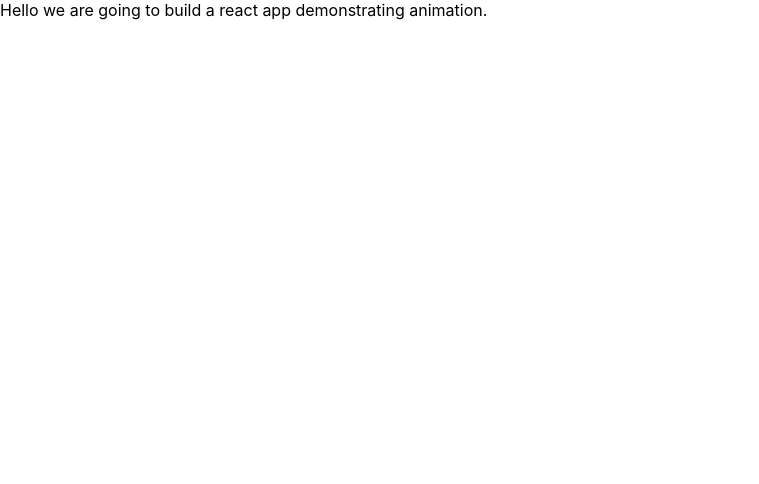
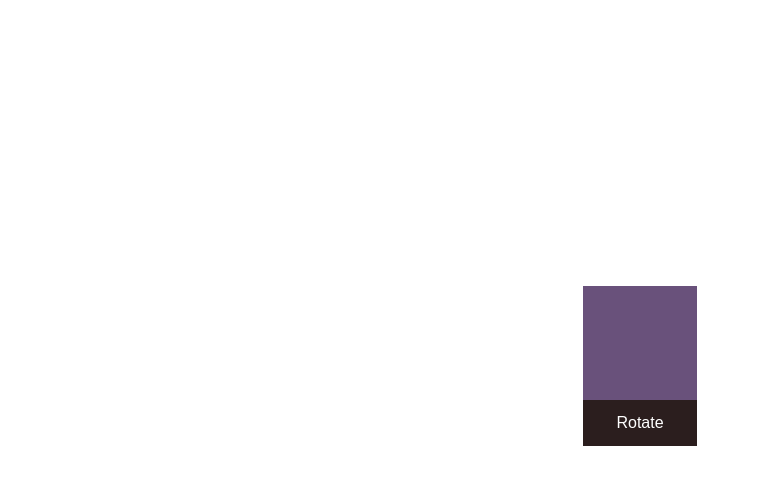
Before and after one commit to Anwesh43/card-move-rotate-ts-, a React (Create React App) app: page / in a window 1280 px wide. Shown: the top 484 px of the page, without its empty margins (0-759 px from the left). Built offline with nearby package versions, Linux system fonts and the light colour scheme.

Commit message:
adding components and style fixes

```diff
--- a/src/App.tsx
+++ b/src/App.tsx
@@ -1,10 +1,11 @@
 import React from 'react';
+import Container from './components/Container';
 
 
 function App() {
   return (
     <div>
-      Hello we are going to build a react app demonstrating animation.
+      <Container/>
     </div>
   );
 }
--- /dev/null
+++ b/src/components/Box.tsx
@@ -0,0 +1,15 @@
+import React, { useEffect } from "react";
+import AnimatedProp from "./AnimatedProp";
+import { useOnLoad, useStyle } from "../hooks";
+import withContext from "../hoc/withContext";
+
+const Box : React.FC<AnimatedProp> = (prop : AnimatedProp) => {
+    const {boxStyle} = useStyle(prop.w, prop.h, prop.scale)
+    useOnLoad(prop.start)
+    return (
+        <div style = {boxStyle()}>
+        </div>
+    )
+}
+
+export default withContext(Box)
--- /dev/null
+++ b/src/components/Button.tsx
@@ -0,0 +1,16 @@
+import React, { useEffect } from "react";
+import AnimatedProp from "./AnimatedProp";
+import { useOnLoad, useStyle } from "../hooks";
+import withContext from "../hoc/withContext";
+
+const Button : React.FC<AnimatedProp> = (prop : AnimatedProp) => {
+    const {buttonStyle} = useStyle(prop.w, prop.h, prop.scale)
+    useOnLoad(prop.start)
+    return (
+        <button style = {buttonStyle()}>
+            Rotate
+        </button>
+    )
+}
+
+export default withContext(Button)
--- a/src/components/Container.tsx
+++ b/src/components/Container.tsx
@@ -0,0 +1,18 @@
+import React from "react";
+import AnimatedProp from "./AnimatedProp";
+import { useStyle } from "../hooks";
+import Box from "./Box";
+import Button from "./Button";
+import withContext from "../hoc/withContext";
+
+const Container : React.FC<AnimatedProp> = (prop : AnimatedProp) => {
+    const {containerStyle} = useStyle(prop.w, prop.h, prop.scale)
+    return (
+        <div style = {containerStyle()}>
+            <Box/>
+            <Button/>
+        </div>
+    )
+}
+
+export default withContext(Container)
--- a/src/hooks.ts
+++ b/src/hooks.ts
@@ -61,14 +61,14 @@ export interface UseStyleProp {
 }
 
 export const useStyle = (w : number, h : number, scale : number) : UseStyleProp => {
-    const size : number = Math.min(w, h) / 10
+    const size : number = Math.min(w, h) / 7
     const position = 'absolute'
     const x : number = w / 2
     const y : number = h / 2
     return {
         boxStyle() : CSSProperties {
             const left = `${-size / 2}px`
-            const top = `${-h / 2 + (h / 2 - size) * scale}px`
+            const top = `${ -size + (-h / 2) * (1 - scale)}px`
             const width = `${size}px`
             const height = `${size}px`
             const background = `#69517B`
@@ -96,13 +96,15 @@ export const useStyle = (w : number, h : number, scale : number) : UseStyleProp
             const left = `${w / 2 - (w / 2 + size / 2) * scale}px`
             const top = `0px`
             const width = `${size}px`
-            const height = `${size / 8}px`
+            const height = `${size / 2.5}px`
             const color = 'white'
-            const fontSize = '20px'
+            const fontSize = '16px'
             const background = `#2B1E1E`
             const display = 'flex'
             const justifyContent = 'center'
             const alignItems = 'center'
+            const border = `1px solid ${background}`
+            const cursor = 'pointer'
             return {
                 position,
                 left,
@@ -114,7 +116,9 @@ export const useStyle = (w : number, h : number, scale : number) : UseStyleProp
                 color,
                 fontSize,
                 justifyContent,
-                alignItems
+                alignItems,
+                border,
+                cursor
             }
         }
     }
```
